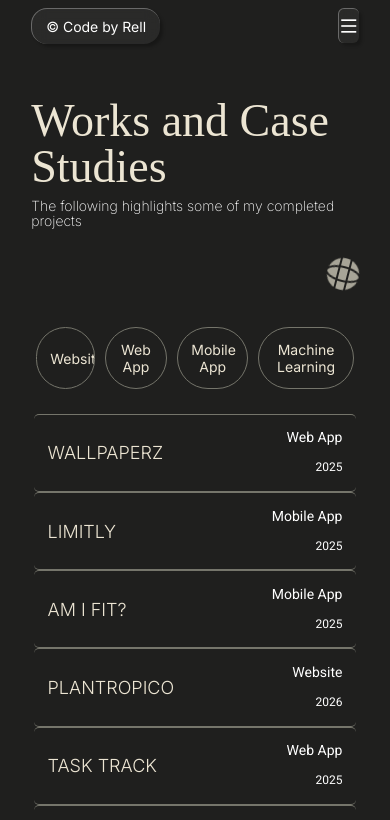
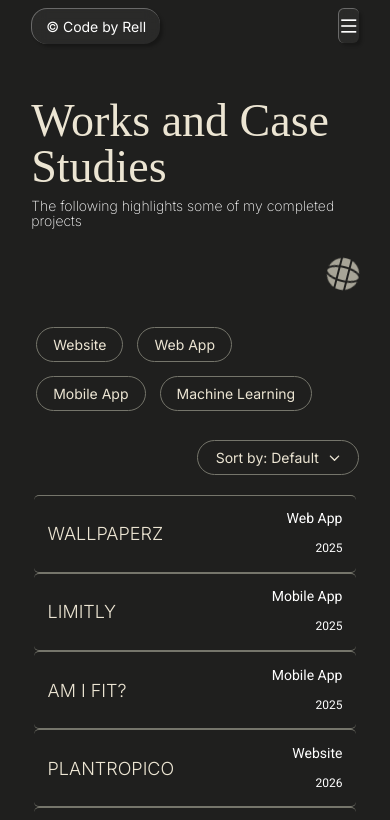
Before and after one commit to jarelltamonte/portfolio, a React (Create React App) app: page /portfolio/work in a window 390 px wide. Shown: the top 820 px of the page. Built offline with nearby package versions, Linux system fonts and the light colour scheme; a web font is replaced by a local one.

Commit message:
added a sort by function on the projects page

```diff
--- a/src/Components/Projects.js
+++ b/src/Components/Projects.js
@@ -1,9 +1,9 @@
-import React, { useEffect, useState, useCallback } from "react";
+import React, { useEffect, useState, useCallback, useMemo, useRef } from "react";
 import { items } from "./projectsData";
 import { useNavigate } from "react-router-dom";
 import "../Style/Projects.css";
 import { FontAwesomeIcon } from "@fortawesome/react-fontawesome";
-import { faGlobe } from "@fortawesome/free-solid-svg-icons";
+import { faGlobe, faChevronDown } from "@fortawesome/free-solid-svg-icons";
 
 const Projects = () => {
   const [selectedFilters, setSelectedFilters] = useState([]);
@@ -11,9 +11,20 @@ const Projects = () => {
   const [hoveredItem, setHoveredItem] = useState(null);
   const [position, setPosition] = useState({ x: 0, y: 0 });
   const [filPosition, setFilPosition] = useState({ x: 0, y: 0 });
+  const [sortBy, setSortBy] = useState("default");
+  const [sortOpen, setSortOpen] = useState(false);
+  const sortRef = useRef(null);
   const navigate = useNavigate();
 
   const filters = ["Website", "Web App", "Mobile App", "Machine Learning"];
+
+  const sortOptions = [
+    { value: "default", label: "Default" },
+    { value: "az", label: "Title: A → Z" },
+    { value: "za", label: "Title: Z → A" },
+    { value: "newest", label: "Date: Newest first" },
+    { value: "oldest", label: "Date: Oldest first" },
+  ];
 
   const filterItems = useCallback(() => {
     if (selectedFilters.length > 0) {
@@ -35,6 +46,32 @@ const Projects = () => {
   useEffect(() => {
     document.title = "Works - Jarell Tamonte";
   }, []);
+
+  useEffect(() => {
+    const handleClickOutside = (e) => {
+      if (sortRef.current && !sortRef.current.contains(e.target)) {
+        setSortOpen(false);
+      }
+    };
+    document.addEventListener("mousedown", handleClickOutside);
+    return () => document.removeEventListener("mousedown", handleClickOutside);
+  }, []);
+
+  const sortedItems = useMemo(() => {
+    const list = [...filteredItems];
+    switch (sortBy) {
+      case "az":
+        return list.sort((a, b) => a.title.localeCompare(b.title));
+      case "za":
+        return list.sort((a, b) => b.title.localeCompare(a.title));
+      case "newest":
+        return list.sort((a, b) => Number(b.year) - Number(a.year));
+      case "oldest":
+        return list.sort((a, b) => Number(a.year) - Number(b.year));
+      default:
+        return list;
+    }
+  }, [filteredItems, sortBy]);
 
   const handleFilterButtonClick = (selectedCategory) => {
     if (selectedFilters.includes(selectedCategory)) {
@@ -96,10 +133,42 @@ const Projects = () => {
         ))}
       </div>
 
+      <div className="sort-container" ref={sortRef}>
+        <button
+          className="sort-button"
+          onClick={() => setSortOpen((prev) => !prev)}
+        >
+          Sort by: {sortOptions.find((o) => o.value === sortBy).label}
+          <FontAwesomeIcon
+            icon={faChevronDown}
+            className={`sort-chevron ${sortOpen ? "open" : ""}`}
+          />
+        </button>
+
+        {sortOpen && (
+          <ul className="sort-menu">
+            {sortOptions.map((option) => (
+              <li
+                key={option.value}
+                className={`sort-option ${
+                  sortBy === option.value ? "sort-option-active" : ""
+                }`}
+                onClick={() => {
+                  setSortBy(option.value);
+                  setSortOpen(false);
+                }}
+              >
+                {option.label}
+              </li>
+            ))}
+          </ul>
+        )}
+      </div>
+
       <div className="items-container">
-        {filteredItems.map((item, idx) => (
+        {sortedItems.map((item, idx) => (
           <div
-            key={idx}
+            key={item.id ?? idx}
             className="item"
             onMouseMove={(e) => handleMouseMove(e, item)}
             onMouseLeave={handleMouseLeave}
--- a/src/Style/Projects.css
+++ b/src/Style/Projects.css
@@ -41,6 +41,8 @@
 .buttons-container {
   display: flex;
   justify-content: flex-start;
+  flex-wrap: wrap;
+  gap: 4px;
 }
 
 .button-work {
@@ -58,6 +60,8 @@
   overflow: hidden;
   z-index: 1;
   user-select: none;
+  flex-shrink: 0;
+  white-space: nowrap;
 }
 
 .button-work::before {
@@ -81,6 +85,81 @@
 .button-work:hover::before {
   transform: scaleY(1);
   transform-origin: bottom;
+}
+
+.sort-container {
+  position: relative;
+  display: flex;
+  justify-content: flex-end;
+  margin-top: 24px;
+}
+
+.sort-button {
+  display: flex;
+  align-items: center;
+  gap: 10px;
+  border: 1px solid #75756b;
+  background: transparent;
+  border-radius: 36px;
+  padding: 8px 18px;
+  cursor: pointer;
+  font-family: "inter", sans-serif;
+  font-size: 14px;
+  color: #ece5d3;
+  user-select: none;
+  transition: background-color 0.2s ease, color 0.2s ease;
+}
+
+.sort-button:hover {
+  background-color: #ece5d3;
+  color: #1f1f1e;
+}
+
+.sort-chevron {
+  font-size: 11px;
+  transition: transform 0.2s ease;
+}
+
+.sort-chevron.open {
+  transform: rotate(180deg);
+}
+
+.sort-menu {
+  position: absolute;
+  top: calc(100% + 8px);
+  right: 0;
+  min-width: 190px;
+  margin: 0;
+  padding: 6px;
+  list-style: none;
+  background: #1f1f1e;
+  border: 1px solid #75756b;
+  border-radius: 12px;
+  box-shadow: 0 8px 20px rgba(0, 0, 0, 0.4);
+  z-index: 20;
+}
+
+.sort-option {
+  padding: 10px 14px;
+  border-radius: 8px;
+  font-family: "inter", sans-serif;
+  font-size: 14px;
+  color: #ece5d3;
+  cursor: pointer;
+  user-select: none;
+}
+
+.sort-option:hover {
+  background-color: rgba(236, 229, 211, 0.12);
+}
+
+.sort-option-active {
+  background-color: #ece5d3;
+  color: #1f1f1e;
+}
+
+.sort-option-active:hover {
+  background-color: #ece5d3;
 }
 
 .item {
@@ -264,7 +343,7 @@ p.year {
   }
 
   .button-work {
-    padding: 4%;
+    padding: 8px 16px;
     font-size: 14px;
   }
 }
```
